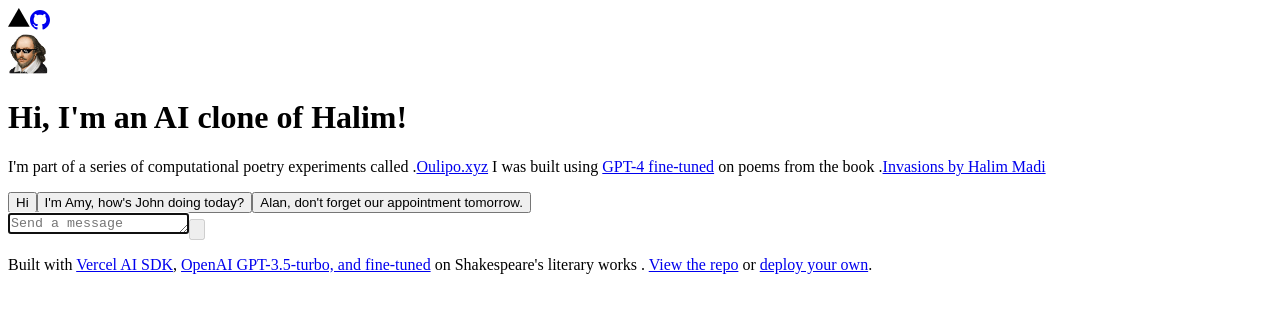
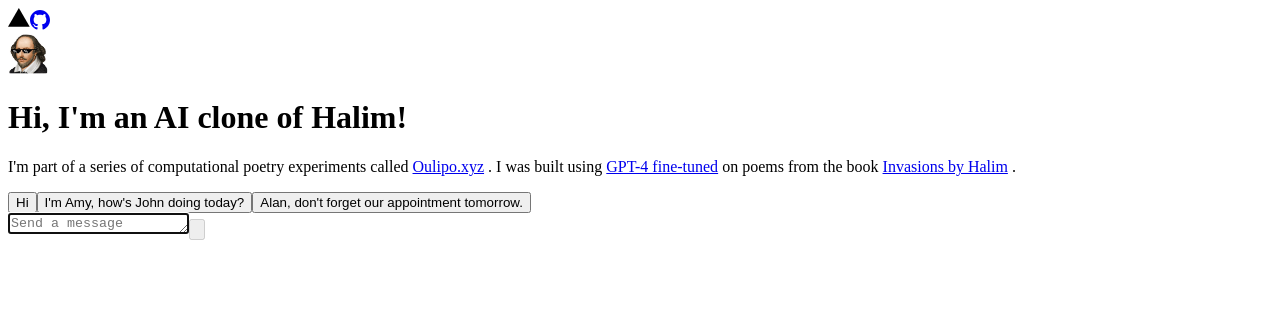
Before and after one commit to madihg/scam-ai-poet, a Next.js app: page / in a window 1280 px wide. Shown: the top 312 px of the page. Built offline with nearby package versions, Linux system fonts and the light colour scheme.

Commit message:
Update page.tsx

```diff
--- a/app/page.tsx
+++ b/app/page.tsx
@@ -100,7 +100,7 @@ export default function Chat() {
               Hi, I'm an AI clone of Halim!
             </h1>
             <p className="text-gray-500">
-              I'm part of a series of computational poetry experiments called{" "}.
+              I'm part of a series of computational poetry experiments called{" "}
               <a
                 href="https://www.oulipo.xyz"
                 target="_blank"
@@ -108,7 +108,7 @@ export default function Chat() {
                 className="font-medium underline underline-offset-4 transition-colors hover:text-black"
               >
                 Oulipo.xyz
-              </a>{" "}
+              </a>{" "}.
               I was built using{" "}
               <a
                 href="https://openai.com/blog/gpt-3-5-turbo-fine-tuning-and-api-updates"
@@ -118,15 +118,15 @@ export default function Chat() {
               >
                 GPT-4 fine-tuned
               </a>{" "}
-              on poems from the book{" "}.
+              on poems from the book{" "}
               <a
                 href="https://www.amazon.com/Invasions-Poetry-Strike-Robotexts-Halims/dp/B0C644BZRZ"
                 target="_blank"
                 rel="noopener noreferrer"
                 className="font-medium underline underline-offset-4 transition-colors hover:text-black"
               >
-                Invasions by Halim Madi
-              </a>{" "}
+                Invasions by Halim
+              </a>{" "}.
             </p>
           </div>
           <div className="flex flex-col space-y-4 border-t border-gray-200 bg-gray-50 p-7 sm:p-10">
@@ -190,45 +190,6 @@ export default function Chat() {
             )}
           </button>
         </form>
-        <p className="text-center text-xs text-gray-400">
-          Built with{" "}
-          <a
-            href="https://sdk.vercel.ai/docs"
-            target="_blank"
-            rel="noopener noreferrer"
-            className="transition-colors hover:text-black"
-          >
-            Vercel AI SDK
-          </a>
-          ,{" "}
-          <a
-            href="https://openai.com/blog/gpt-3-5-turbo-fine-tuning-and-api-updates"
-            target="_blank"
-            rel="noopener noreferrer"
-            className="transition-colors hover:text-black"
-          >
-            OpenAI GPT-3.5-turbo, and fine-tuned
-          </a>{" "}
-          on Shakespeare's literary works .{" "}
-          <a
-            href="https://github.com/steven-tey/shooketh"
-            target="_blank"
-            rel="noopener noreferrer"
-            className="transition-colors hover:text-black"
-          >
-            View the repo
-          </a>{" "}
-          or{" "}
-          <a
-            href="https://vercel.com/templates/next.js/shooketh"
-            target="_blank"
-            rel="noopener noreferrer"
-            className="transition-colors hover:text-black"
-          >
-            deploy your own
-          </a>
-          .
-        </p>
       </div>
     </main>
   );
```
